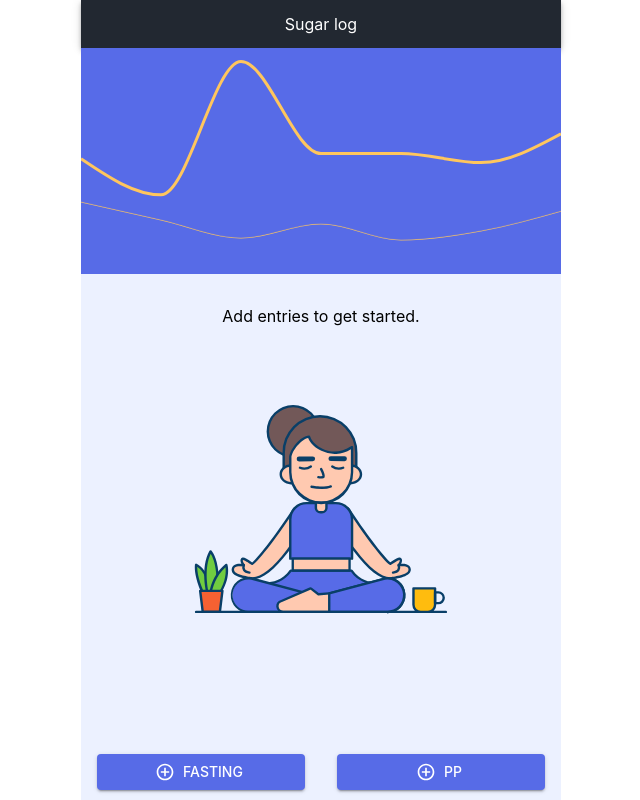
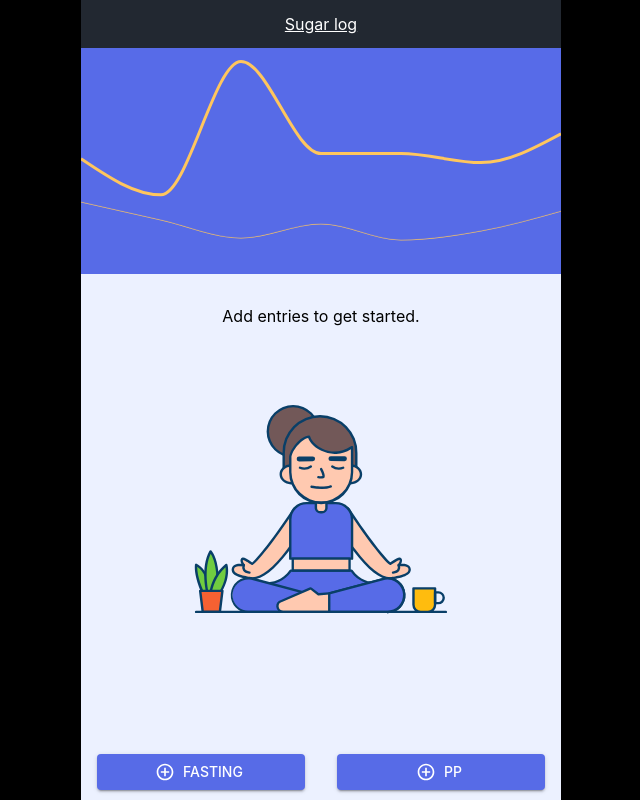
Before and after one commit to vaibhavmande/sugar-log, a React (Create React App) app: page / in a window 1280 px wide. Shown: the whole page, without its empty margins (319-959 px from the left). Built offline with nearby package versions, Linux system fonts and the light colour scheme.

Commit message:
Added header link and app width

```diff
--- a/src/components/App.js
+++ b/src/components/App.js
@@ -2,12 +2,32 @@ import React from 'react'
 import { StylesProvider } from '@material-ui/core/styles'
 import AppContainer from './blocks/AppContainer/AppContainer'
 import Header from './elements/Header'
+import styled from 'styled-components'
 
+const Link = styled.a`
+  &:link {
+    color: inherit;
+    cursor: pointer;
+  }
+  &:visited {
+    text-decoration: inherit;
+    color: inherit;
+    cursor: auto;
+  }
+`
 const App = () => {
   return (
     <>
       <StylesProvider injectFirst>
-        <Header position="static">Sugar log</Header>
+        <Header position="static">
+          <Link
+            rel="noreferrer noopener"
+            href="https://github.com/vaibhavmande/sugar-log"
+            target="_blank"
+          >
+            Sugar log
+          </Link>
+        </Header>
         <AppContainer />
       </StylesProvider>
     </>
--- a/src/components/blocks/Action/Action.js
+++ b/src/components/blocks/Action/Action.js
@@ -25,6 +25,7 @@ const Action = ({ isEnabled = true, entries, setEntries }) => {
       <AddButton
         variant="contained"
         startIcon={<ControlPointIcon />}
+        color="primary"
         onClick={() => {
           setAddFormType('fasting')
           setOpen(!open)
@@ -35,6 +36,7 @@ const Action = ({ isEnabled = true, entries, setEntries }) => {
       </AddButton>
       <AddButton
         variant="contained"
+        color="primary"
         startIcon={<ControlPointIcon />}
         onClick={() => {
           setAddFormType('PP')
--- a/src/components/blocks/AddEntry/AddEntry.js
+++ b/src/components/blocks/AddEntry/AddEntry.js
@@ -49,8 +49,11 @@ export default function AddEntry({ open, setOpen, type, entries, setEntries }) {
   const [formDate, setFormDate] = React.useState(new Date())
 
   const helperText = (isError) =>
-    isError ? 'Incorrect entry' : `Add today's ${type ?? 'sugar'} entry`
-  const isValidEntry = (value) => value > 0 && Number.isInteger(value)
+    isError
+      ? 'Incorrect entry (0 < entry < 1000)'
+      : `Add today's ${type ?? 'sugar'} entry`
+  const isValidEntry = (value) =>
+    value > 0 && value < 1000 && Number.isInteger(value)
 
   const handleChange = (event) => {
     const value = event.target.value.trim()
@@ -139,6 +142,7 @@ export default function AddEntry({ open, setOpen, type, entries, setEntries }) {
               />
               <AppButton
                 variant="contained"
+                color="primary"
                 disabled={!touched || isError}
                 onClick={handleSubmit}
               >
--- a/src/components/blocks/AppContainer/AppContainer.js
+++ b/src/components/blocks/AppContainer/AppContainer.js
@@ -12,7 +12,7 @@ const AppContainer = () => {
   const [entries, setEntries] = useState([])
   return (
     <ColoredBackground fd="column" ai="center" jc="space-between" flex="1">
-      <Trend></Trend>
+      <Trend entries={entries}></Trend>
       <Readings entries={entries} setEntries={setEntries} />
     </ColoredBackground>
   )
--- a/src/components/blocks/Card/Card.js
+++ b/src/components/blocks/Card/Card.js
@@ -2,10 +2,21 @@ import React from 'react'
 import styled, { css } from 'styled-components'
 
 const READINGS_COLORS = {
-  high: '#db7f7f',
   safe: '#89d089',
   moderate: '#dbdb81',
+  high: '#db7f7f',
   unknown: 'whitesmoke',
+}
+
+const RANGE = {
+  PP: {
+    safe: 140,
+    moderate: 180,
+  },
+  FASTING: {
+    safe: 80,
+    moderate: 130,
+  },
 }
 
 const Parent = styled.div`
@@ -65,6 +76,39 @@ const Reading = styled.div`
 `
 
 const Card = ({ date, time, reading, type }) => {
+  const getStatus = (reading, type) => {
+    let status = 'unknown'
+    switch (type.toUpperCase()) {
+      case 'PP':
+        if (reading <= RANGE['PP'].safe) {
+          status = 'safe'
+        } else if (
+          reading > RANGE['PP'].safe &&
+          reading <= RANGE['PP'].moderate
+        ) {
+          status = 'moderate'
+        } else {
+          status = 'high'
+        }
+        break
+      case 'FASTING':
+        if (reading <= RANGE['FASTING'].safe) {
+          status = 'safe'
+        } else if (
+          reading > RANGE['FASTING'].safe &&
+          reading <= RANGE['FASTING'].moderate
+        ) {
+          status = 'moderate'
+        } else {
+          status = 'high'
+        }
+        break
+      default:
+        status = 'unknown'
+    }
+    return status
+  }
+
   return (
     <Parent>
       <Left>
@@ -74,7 +118,7 @@ const Card = ({ date, time, reading, type }) => {
         </DateTime>
         <Lighter fs="0.9rem">({type})</Lighter>
       </Left>
-      <Right status="moderate">
+      <Right status={getStatus(reading, type)}>
         <Reading>{reading}</Reading>
       </Right>
     </Parent>
--- a/src/components/blocks/Trend/Trend.js
+++ b/src/components/blocks/Trend/Trend.js
@@ -51,13 +51,10 @@ const data = [
 const GraphContainer = styled(FlexContainer)`
   flex-basis: 30%;
   width: 100%;
-  /* padding: 0.5rem; */
   width: 100%;
   height: 300px;
   box-sizing: border-box;
-  /* background-clip: content-box; */
   background-color: #576be8;
-  /* border-radius: 1rem; */
 `
 
 const Trend = ({ readings }) => {
@@ -82,7 +79,6 @@ const Trend = ({ readings }) => {
             stroke="#ffc65d"
             fill="#576be8"
             activeDot={false}
-            // strokeWidth={3}
           ></Area>
           <Area
             type="monotone"
--- a/src/index.css
+++ b/src/index.css
@@ -7,6 +7,7 @@ body {
   -webkit-font-smoothing: antialiased;
   -moz-osx-font-smoothing: grayscale;
   box-sizing: border-box;
+  background-color: black;
 }
 
 code {
@@ -28,5 +29,6 @@ h4 {
   height: 100vh;
   width: 100%;
   max-width: 30rem;
+  min-width: 16rem;
   margin: 0 auto;
 }
```
